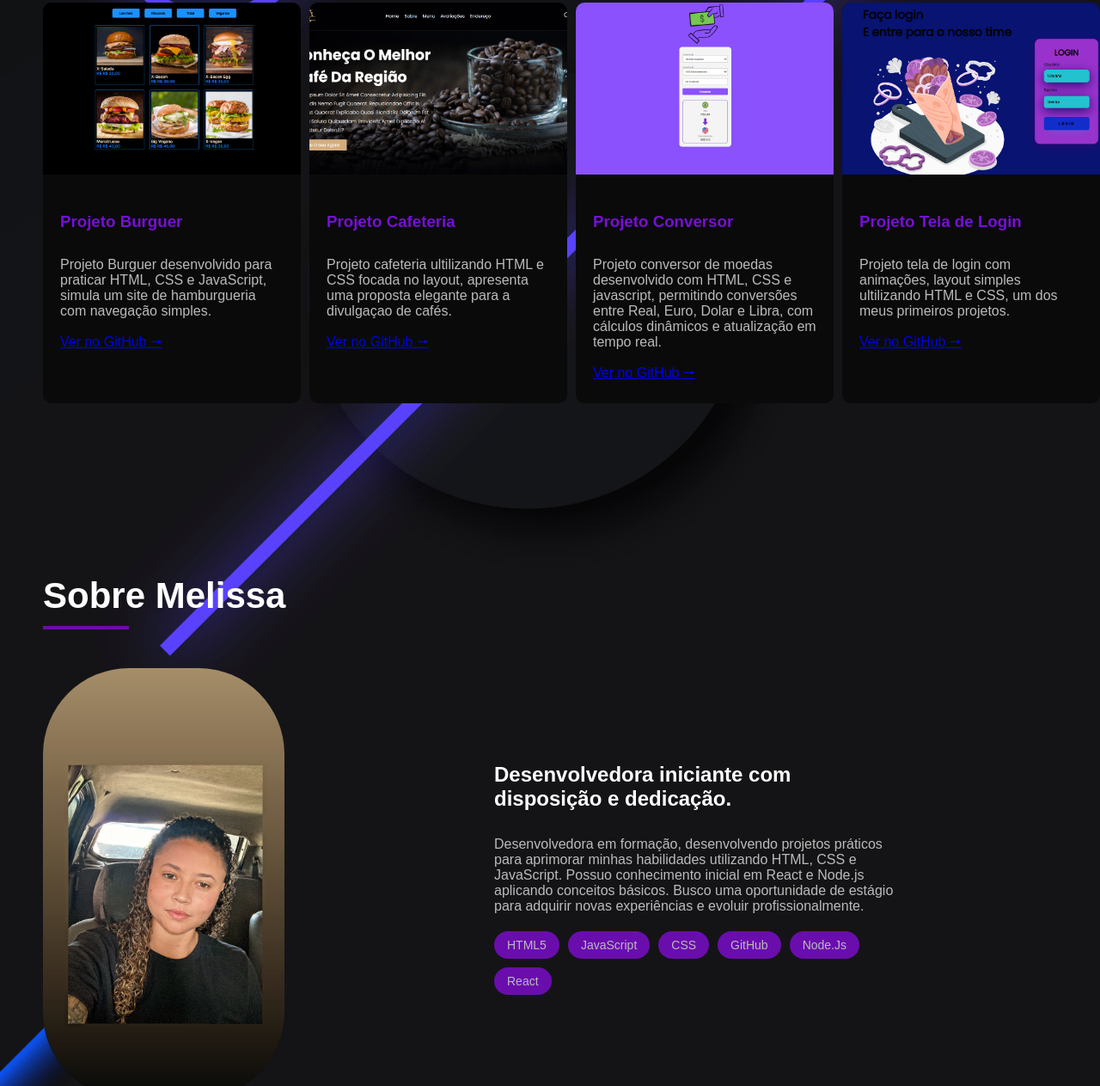
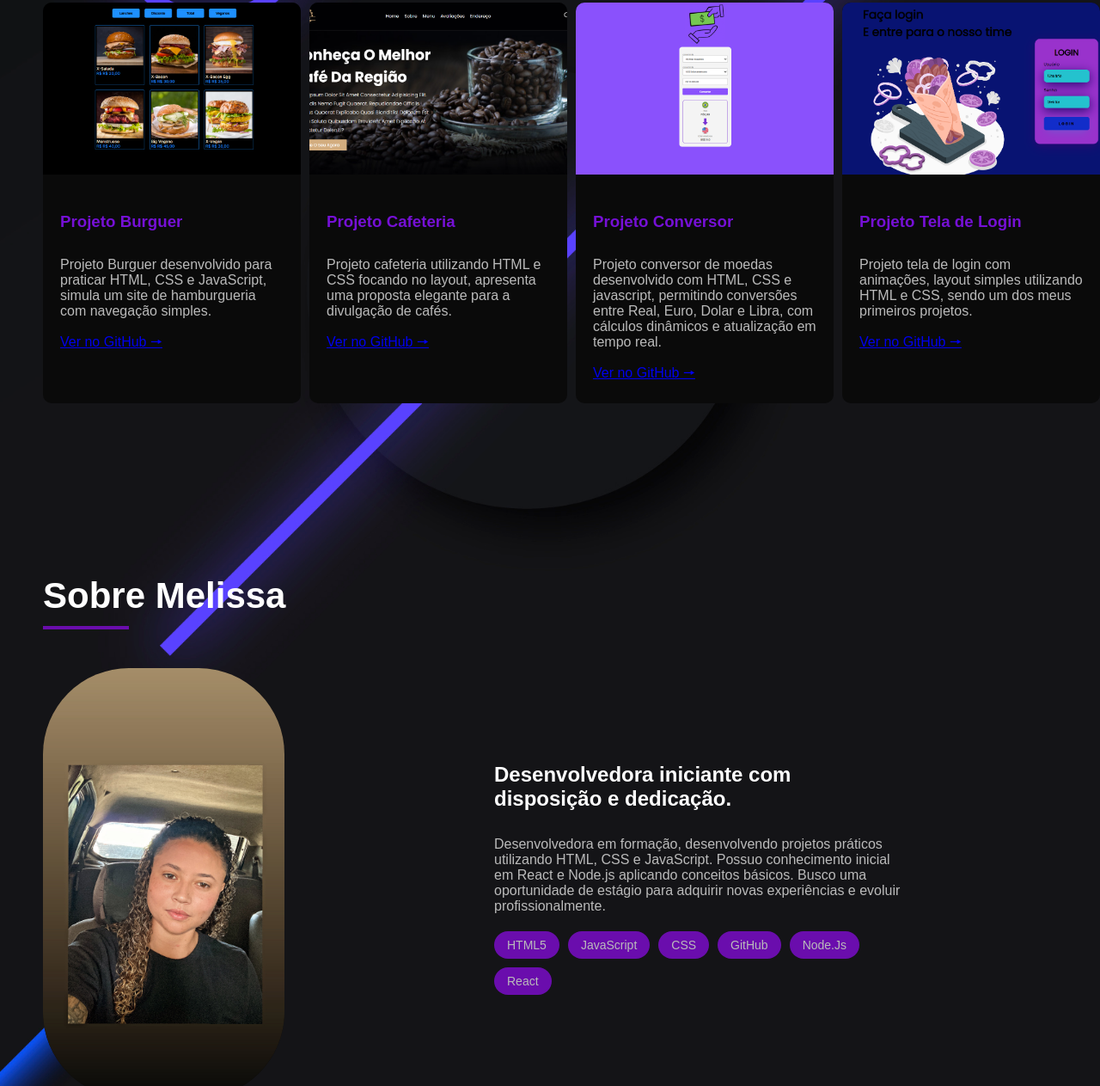
Before and after one commit to melissasouza373/Portif-lio-Melissa, a plain HTML site: page index.html in a window 1280 px wide. Shown: the part 845-2108 px from the top of the page at 86% size. Drawn offline with Linux system fonts and the light colour scheme.

Commit message:
Atualizando texto e currículo

```diff
--- a/index.html
+++ b/index.html
@@ -59,8 +59,8 @@
                 <img class="img-projeto" src="./img/img.cafeteria.png" alt="img-projeto">
                 <div class="info-projeto">
                     <h3>Projeto Cafeteria</h3>
-                    <p>Projeto cafeteria ultilizando HTML e CSS focada no layout, apresenta uma proposta elegante para a
-                        divulgaçao de cafés. </p>
+                    <p>Projeto cafeteria utilizando HTML e CSS focando no layout, apresenta uma proposta elegante para a
+                        divulgação de cafés. </p>
                     <a href="https://github.com/melissasouza373/Projeto-Cafeteria" target="_blank">Ver no GitHub 🠖</a>
                 </div>
 
@@ -81,7 +81,7 @@
                 <img class="img-projeto" src="./img/img.telalogin.png" alt="img-projeto">
                 <div class="info-projeto">
                     <h3>Projeto Tela de Login</h3>
-                    <p>Projeto tela de login com animações, layout simples ultilizando HTML e CSS, um dos meus primeiros
+                    <p>Projeto tela de login com animações, layout simples utilizando HTML e CSS, sendo um dos meus primeiros
                         projetos.</p>
                     <a href="https://github.com/melissasouza373/Tela-Login" target="_blank">Ver no GitHub 🠖</a>
                 </div>
@@ -105,7 +105,7 @@
 
                 <h2>Desenvolvedora iniciante com disposição e dedicação.</h2>
 
-                <p>Desenvolvedora em formação, desenvolvendo projetos práticos para aprimorar minhas habilidades
+                <p>Desenvolvedora em formação, desenvolvendo projetos práticos
                     utilizando HTML, CSS e JavaScript. Possuo conhecimento inicial em React e Node.js aplicando conceitos básicos. Busco uma oportunidade de estágio para adquirir novas experiências e evoluir profissionalmente.</p>
 
                 <div class="habilidades">
```
Also changed, not shown: 1 other file.
